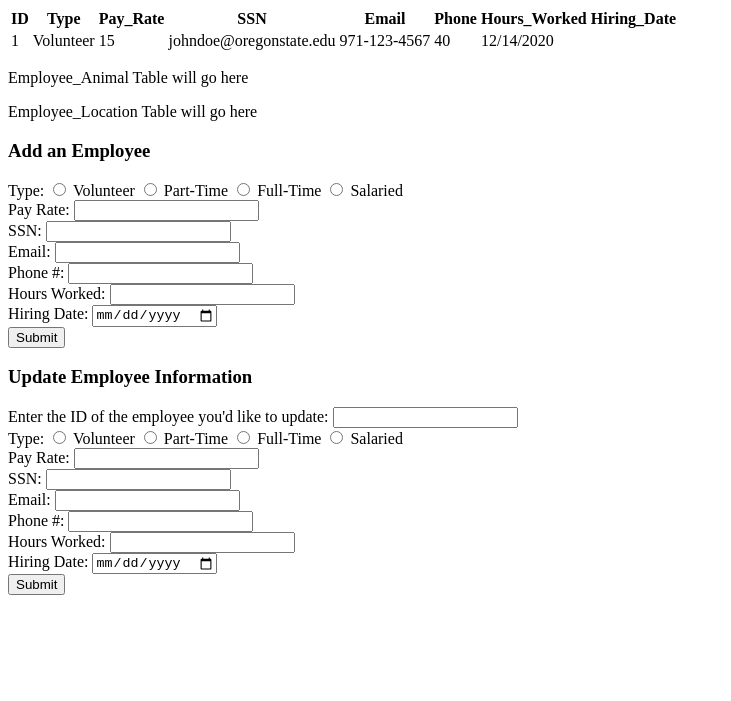
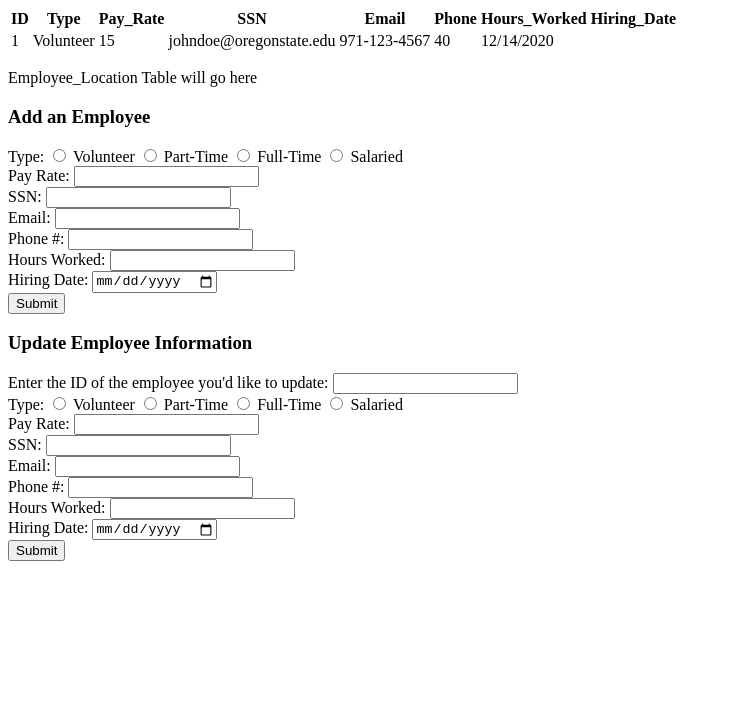
Before and after one commit to METrimble/Adoption-Center-Database, a plain HTML site: page Employee.html in a window 1280 px wide. Shown: the part 99-800 px from the top of the page, without its empty margins (0-731 px from the left). Drawn offline with Linux system fonts and the light colour scheme.

```diff
--- a/Employee.html
+++ b/Employee.html
@@ -33,8 +33,9 @@
                 </tr>
             </table>
         </div>
+
         <div class="employee-animal-table">
-            <p>Employee_Animal Table will go here</p>
+
         </div>
         <div class="employee-location-table">
             <p>Employee_Location Table will go here</p>
```
